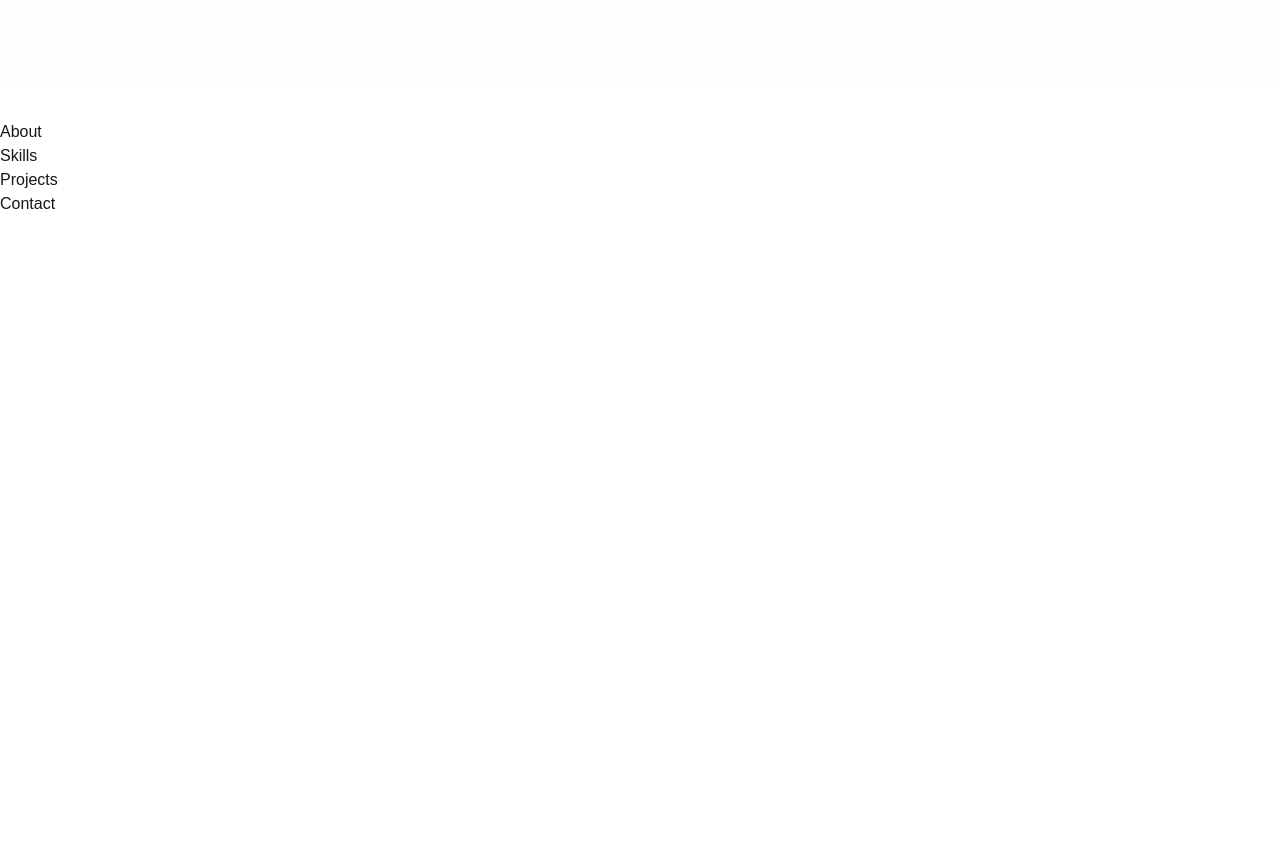
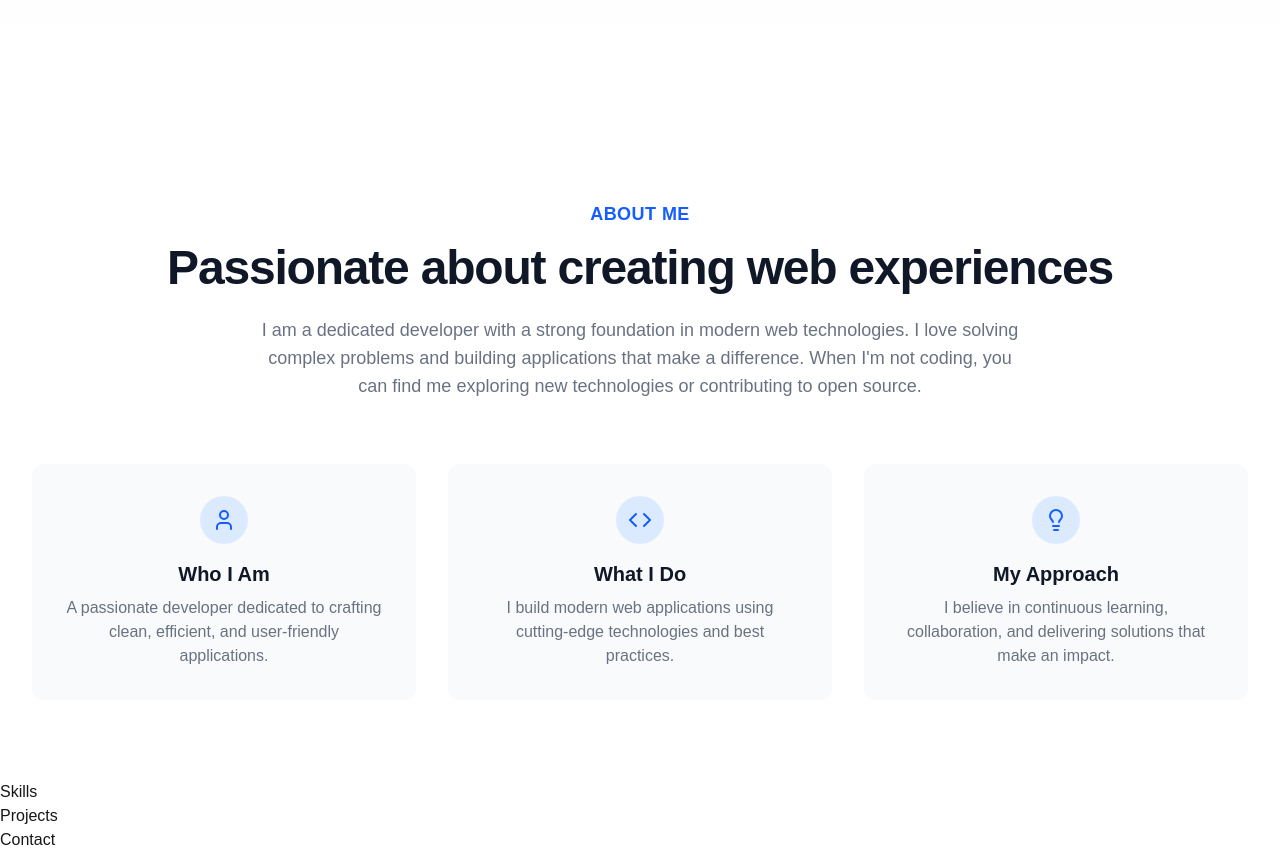
Before and after one commit to AliZ14-ECE/portolio_nextjs, a Next.js app: page / in a window 1280 px wide. Shown: the part 680-1532 px from the top of the page. Before the commit the page ends 896 px from the top, so only its background shows below. Built offline with nearby package versions, Linux system fonts and the light colour scheme.

Commit message:
basic about section

```diff
--- a/app/components/sections/About.tsx
+++ b/app/components/sections/About.tsx
@@ -1,9 +1,56 @@
-import React from 'react'
+"use client";
+
+import { motion } from "framer-motion";
+import { portfolioData } from "@/app/data/portfolio";
+import { User, Code, Lightbulb } from "lucide-react";
 
 const About = () => {
   return (
-    <div>About</div>
-  )
-}
+    <section id="about" className="py-20 bg-white dark:bg-black">
+      <div className="max-w-7xl mx-auto px-4 sm:px-6 lg:px-8">
+        <motion.div
+          initial={{ opacity: 0, y: 20 }}
+          whileInView={{ opacity: 1, y: 0 }}
+          viewport={{ once: true }}
+          transition={{ duration: 0.5 }}
+          className="text-center mb-16"
+        >
+          <h2 className="text-lg text-blue-600 font-semibold tracking-wide uppercase mb-4">
+            {portfolioData.about.title}
+          </h2>
+          <h3 className="text-3xl tracking-tight font-extrabold text-gray-900 dark:text-white sm:text-4xl md:text-5xl mb-6">
+            {portfolioData.about.heading}
+          </h3>
+          <p className="mt-4 max-w-3xl mx-auto text-lg text-gray-500 dark:text-gray-300">
+            {portfolioData.about.description}
+          </p>
+        </motion.div>
 
-export default About
+        <div className="grid grid-cols-1 md:grid-cols-3 gap-8">
+          {portfolioData.highlights.map((item, index) => (
+            <motion.div
+              key={item.title}
+              initial={{ opacity: 0, y: 20 }}
+              whileInView={{ opacity: 1, y: 0 }}
+              viewport={{ once: true }}
+              transition={{ duration: 0.5, delay: index * 0.1 }}
+              className="bg-gray-50 dark:bg-gray-900 rounded-xl p-8 text-center hover:shadow-lg transition-shadow"
+            >
+              <div className="inline-flex items-center justify-center w-12 h-12 rounded-full bg-blue-100 dark:bg-blue-900 text-blue-600 dark:text-blue-400 mb-4">
+                {item.icon}
+              </div>
+              <h4 className="text-xl font-bold text-gray-900 dark:text-white mb-2">
+                {item.title}
+              </h4>
+              <p className="text-gray-500 dark:text-gray-400">
+                {item.description}
+              </p>
+            </motion.div>
+          ))}
+        </div>
+      </div>
+    </section>
+  );
+};
+
+export default About;
--- a/app/data/portfolio.ts
+++ b/app/data/portfolio.tsx
@@ -1,3 +1,5 @@
+import { Code, Lightbulb, User } from "lucide-react";
+
 export const portfolioData = {
   personal: {
     name: "Ali Zahir",
@@ -8,6 +10,27 @@ export const portfolioData = {
     linkedin: "https://iq.linkedin.com/in/ali-zaher-63a236184",
     mobile: "+964 781 565 4550"
   },
+
+  highlights : [
+    {
+      icon: <User className="h-6 w-6" />,
+      title: "Who I Am",
+      description:
+        "A passionate developer dedicated to crafting clean, efficient, and user-friendly applications.",
+    },
+    {
+      icon: <Code className="h-6 w-6" />,
+      title: "What I Do",
+      description:
+        "I build modern web applications using cutting-edge technologies and best practices.",
+    },
+    {
+      icon: <Lightbulb className="h-6 w-6" />,
+      title: "My Approach",
+      description:
+        "I believe in continuous learning, collaboration, and delivering solutions that make an impact.",
+    },
+  ],
   about: {
     title: "About Me",
     heading: "Passionate about creating web experiences",
```
